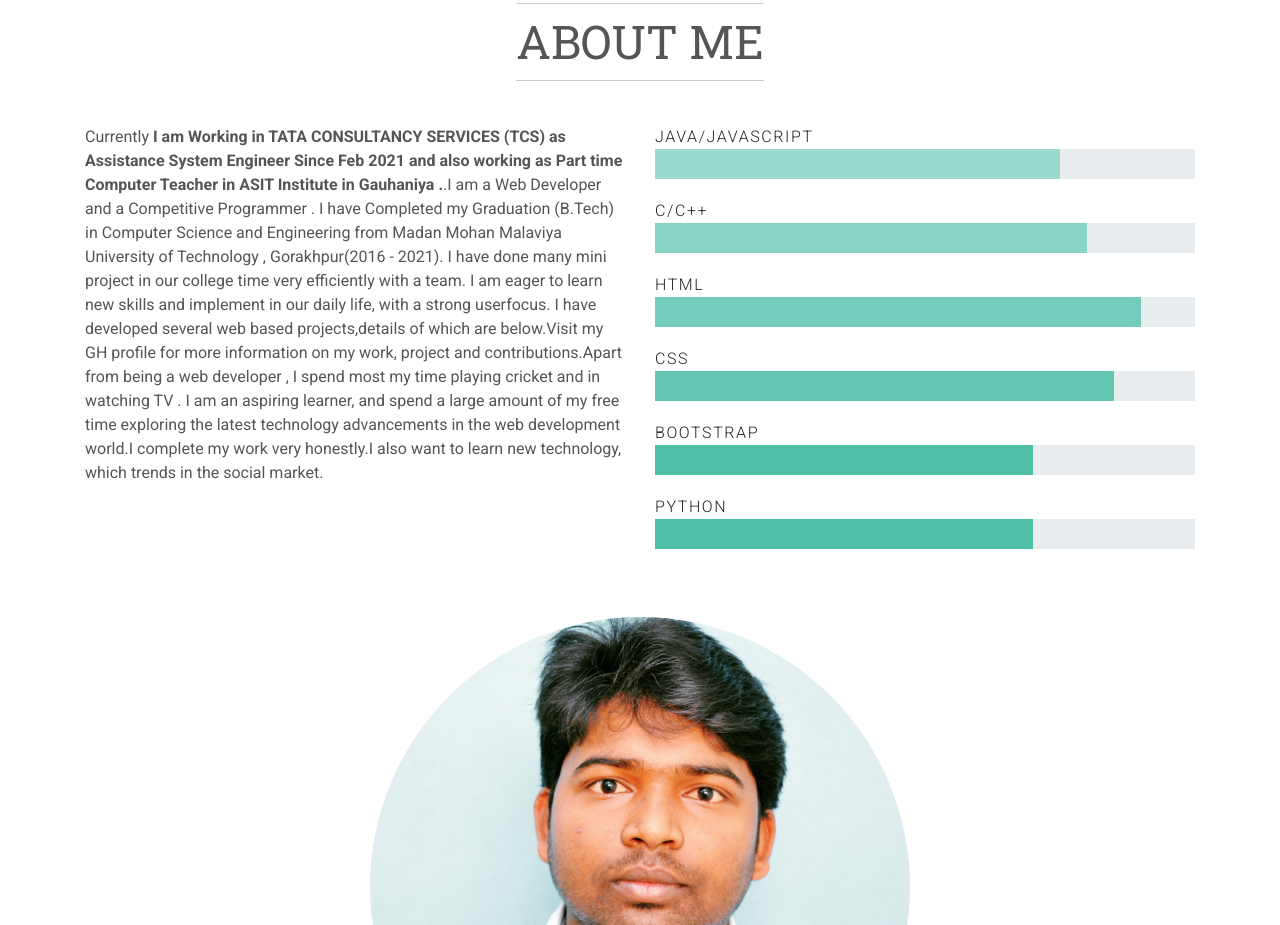
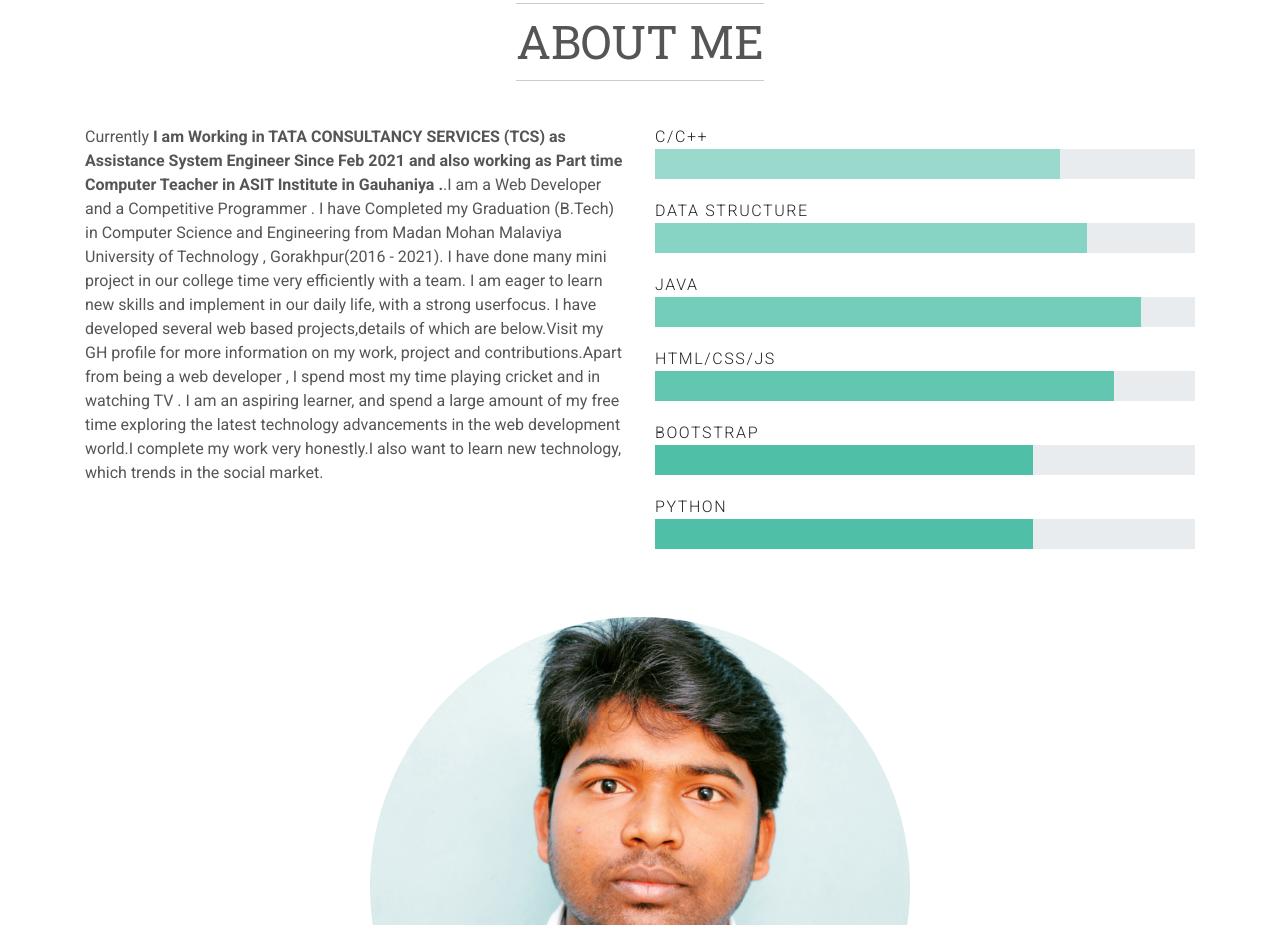
Before and after one commit to anil65/anil65.github.io, a plain HTML site: page index.html in a window 1280 px wide. Shown: the part 877-1802 px from the top of the page. Drawn offline with nearby package versions, Linux system fonts and the light colour scheme.

Commit message:
Update index.html

```diff
--- a/index.html
+++ b/index.html
@@ -3,7 +3,7 @@
   <head>
     <meta charset="utf-8">
     <meta http-equiv="X-UA-Compatible" content="IE=edge">
-    <title> Developer & programmer </title>
+    <title> Developer </title>
     <meta name="description" content="">
     <meta name="viewport" content="width=device-width, initial-scale=1">
     <meta name="robots" content="all,follow">
@@ -71,25 +71,25 @@
           </div>
           <div data-animate="fadeInUp" class="col-lg-6">
             <div class="skill-item">
-              <div class="progress-title">Java/JavaScript</div>
+              <div class="progress-title">C/C++</div>
               <div class="progress">
                 <div role="progressbar" style="width: 75%" aria-valuenow="80" aria-valuemin="0" aria-valuemax="100"  class="progress-bar progress-bar-skill1" ></div>
               </div>
             </div>
             <div class="skill-item">
-              <div class="progress-title">C/C++</div>
+              <div class="progress-title">Data Structure</div>
               <div class="progress">
                 <div role="progressbar" style="width: 80%" aria-valuenow="80" aria-valuemin="0" aria-valuemax="100" class="progress-bar progress-bar-skill2"></div>
               </div>
             </div>
             <div class="skill-item">
-              <div class="progress-title">HTML</div>
+              <div class="progress-title">JAVA</div>
               <div class="progress">
                 <div role="progressbar" style="width: 90%" aria-valuenow="80" aria-valuemin="0" aria-valuemax="100" class="progress-bar progress-bar-skill3"></div>
               </div>
             </div>
             <div class="skill-item">
-              <div class="progress-title">CSS</div>
+              <div class="progress-title">HTML/CSS/JS</div>
               <div class="progress">
                 <div role="progressbar" style="width: 85%" aria-valuenow="90" aria-valuemin="0" aria-valuemax="100" class="progress-bar progress-bar-skill4"></div>
               </div>
```
